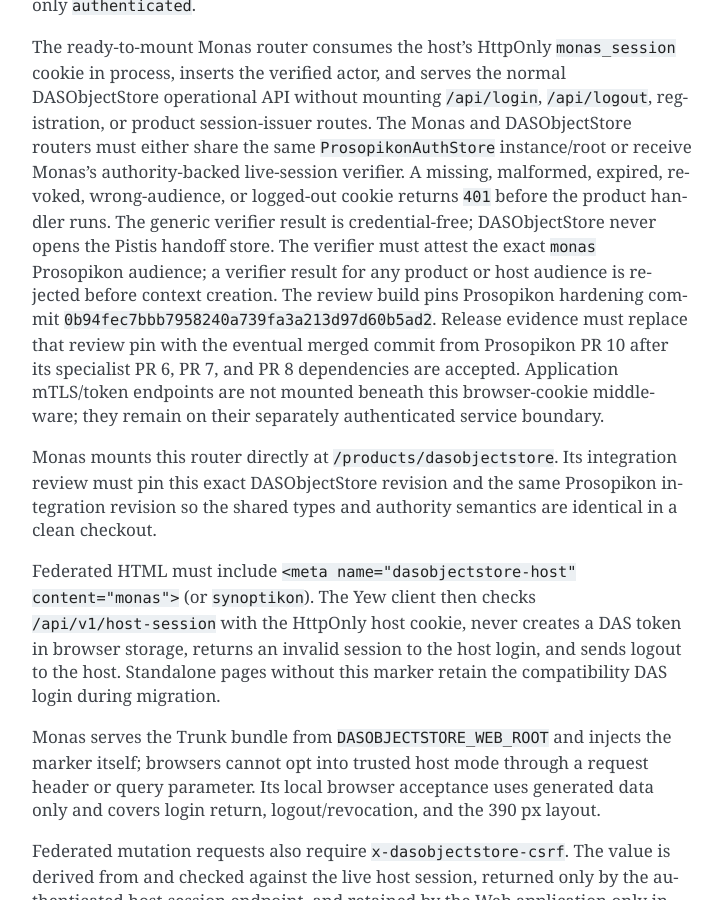
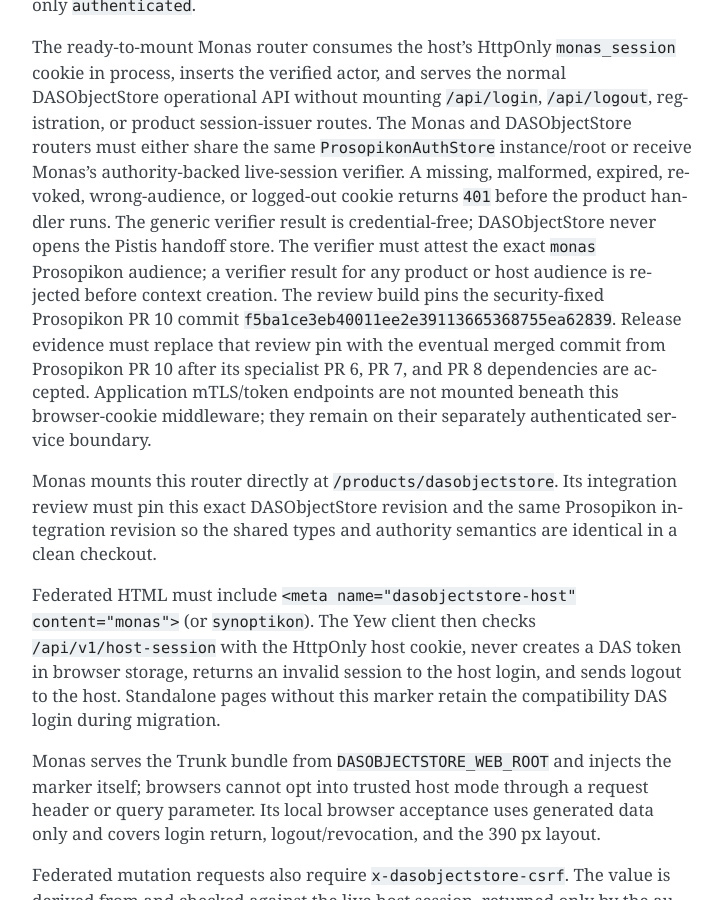
Before and after one commit to sagrudd/DASObjectStore, a Sphinx documentation site: the page built from docs/user/standalone-auth.rst, in a window 1280 px wide and 900 px high, scrolled down 2531 px. Shown: the whole window, without its empty margins (388-1110 px from the left). Built offline with Sphinx 7.4.7, drawn with Linux system fonts in a browser that asks for light colours.

Commit message:
Repin security-fixed Prosopikon authority

```diff
--- a/Cargo.toml
+++ b/Cargo.toml
@@ -46,8 +46,8 @@
 flate2 = "1.1.5"
 js-sys = "0.3.83"
 plist = "1"
-prosopikon-core = { git = "https://github.com/sagrudd/prosopikon.git", rev = "0b94fec7bbb7958240a739fa3a213d97d60b5ad2" }
-prosopikon-yew = { git = "https://github.com/sagrudd/prosopikon.git", rev = "0b94fec7bbb7958240a739fa3a213d97d60b5ad2" }
+prosopikon-core = { git = "https://github.com/sagrudd/prosopikon.git", rev = "f5ba1ce3eb40011ee2e39113665368755ea62839" }
+prosopikon-yew = { git = "https://github.com/sagrudd/prosopikon.git", rev = "f5ba1ce3eb40011ee2e39113665368755ea62839" }
 rcgen = "0.14.8"
 rand_core = { version = "0.6.4", features = ["getrandom"] }
 ratatui = "0.30.2"
--- a/docs/user/standalone-auth.rst
+++ b/docs/user/standalone-auth.rst
@@ -120,8 +120,8 @@
 credential-free; DASObjectStore never opens the Pistis handoff store.
 The verifier must attest the exact ``monas`` Prosopikon audience; a verifier
 result for any product or host audience is rejected before context creation.
-The review build pins Prosopikon hardening commit
-``0b94fec7bbb7958240a739fa3a213d97d60b5ad2``. Release evidence must replace
+The review build pins the security-fixed Prosopikon PR 10 commit
+``f5ba1ce3eb40011ee2e39113665368755ea62839``. Release evidence must replace
 that review pin with the eventual merged commit from Prosopikon PR 10 after
 its specialist PR 6, PR 7, and PR 8 dependencies are accepted.
 Application mTLS/token endpoints are not mounted beneath this browser-cookie
```
Also changed, not shown: 1 other file.
